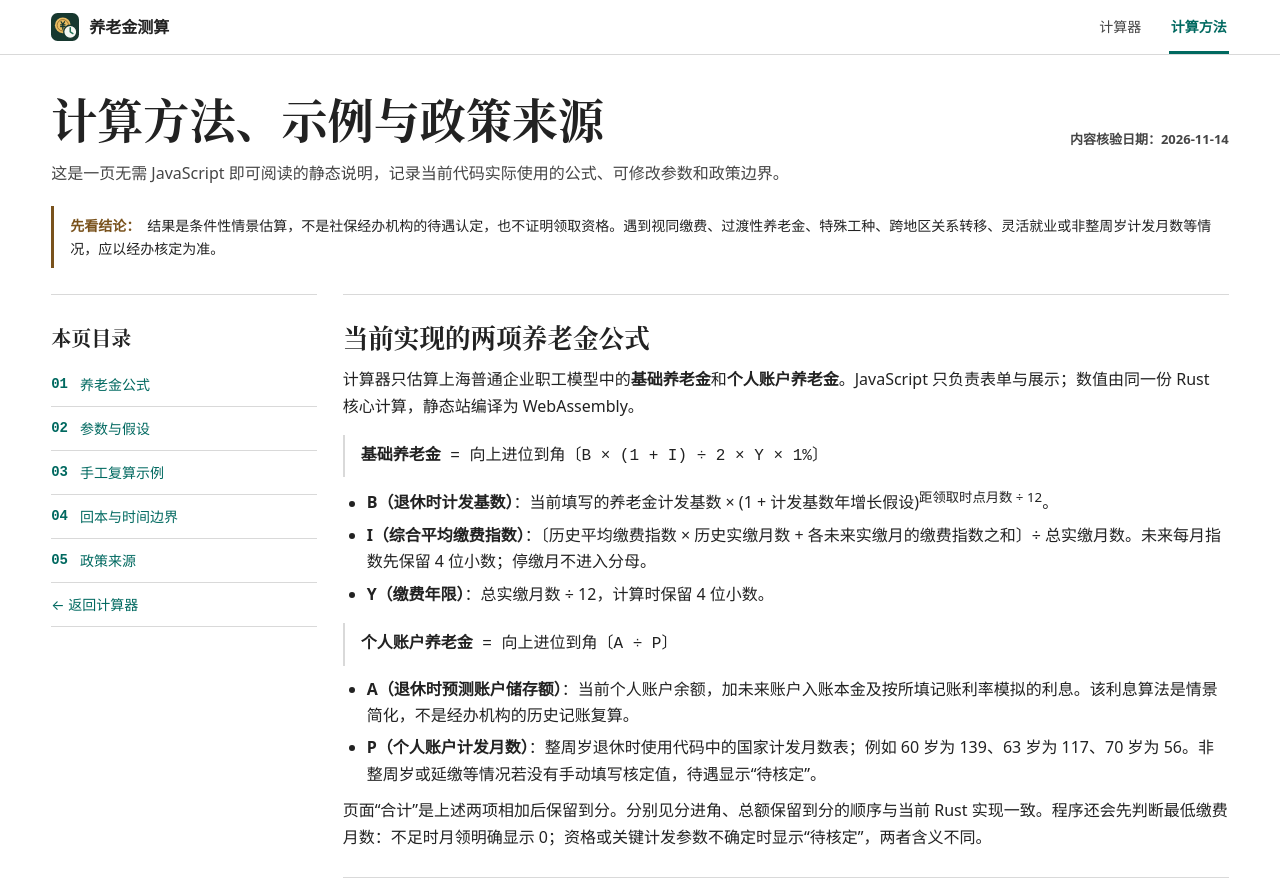
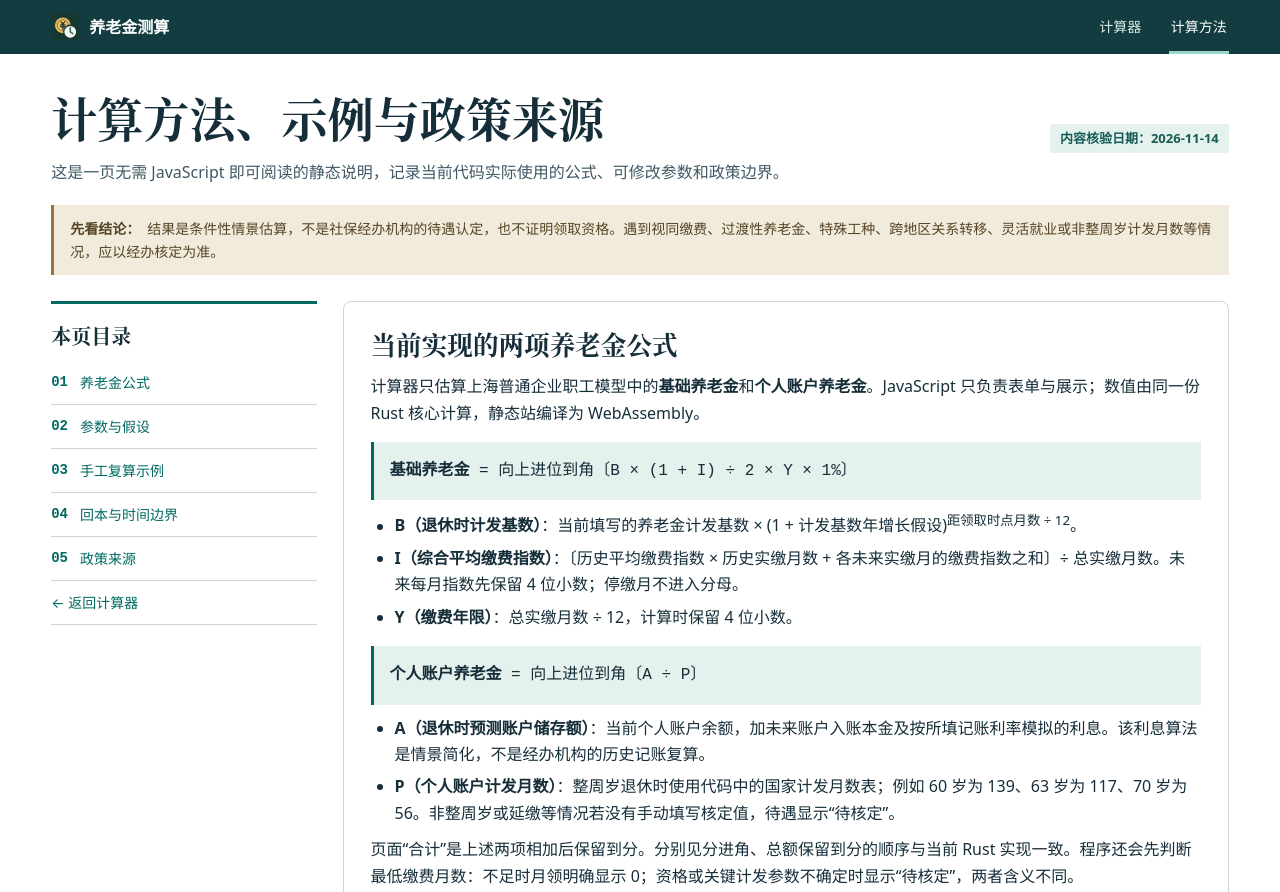
Before and after one commit to rothcold/pension-calculator, a website: page web/methodology/index.html in a window 1280 px wide. Shown: the top 892 px of the page. Drawn offline with Linux system fonts and the light colour scheme; files whose address does not match are found by name.

Commit message:
Limit white background to the page canvas

```diff
--- a/web/styles/teal.css
+++ b/web/styles/teal.css
@@ -1,19 +1,18 @@
 /* App theme. Alloy supplies the reset, container, focus ring and native control states. */
 :root {
   color-scheme: light;
-  --color-bg-base: #fff;
-  --color-bg-raised: var(--color-bg-base);
-  --color-bg-sunken: #f3f3f3;
-  --color-text-primary: #222;
-  --color-text-secondary: #454545;
-  --color-text-muted: #606060;
+  --color-bg-base: #f6f5ef;
+  --color-bg-raised: #fff;
+  --color-bg-sunken: #e9edeb;
+  --color-text-primary: #162e3a;
+  --color-text-secondary: #415864;
+  --color-text-muted: #526771;
   --color-primary-1: #006960;
-  --color-primary-hover: #004e49;
-  --color-focus-ring: var(--color-primary-1);
-  --color-border-strong: #777;
-  --color-border-subtle: #d9d9d9;
+  --color-focus-ring: #006960;
+  --color-border-strong: #81938f;
+  --color-border-subtle: #ced7d3;
   --color-red-1: #a02e2e;
-  --color-warning: #79521c;
+  --tint: #e5f1ec;
   --rule: 1px solid var(--color-border-subtle);
   --control-radius: 5px;
   --pad: clamp(18px, 2.1vw, 32px);
@@ -22,40 +21,40 @@
   --display: Georgia, "Songti SC", "Noto Serif CJK SC", SimSun, serif;
 }
 body { font-size: 16px; line-height: 1.65; overflow-wrap: anywhere; }
+body { background-color: #fff; }
 h1, h2, h3, legend { line-height: 1.35; }
 h1 { font: 700 clamp(32px, 3.6vw, 52px)/1.22 var(--display); text-wrap: balance; }
 h2 { font-size: clamp(21px, 2vw, 26px); }
 h3, legend { font-size: 17px; font-weight: 700; }
 small, .fine, .foot, #status, .section-top > span { font-size: 13px; color: var(--color-text-muted); }
 a { color: var(--color-primary-1); text-underline-offset: .22em; }
-a:hover, a:active { color: var(--color-primary-hover); }
+a:hover { color: #003f3c; }
 [hidden] { display: none !important; }
 .container-1320 { max-width: 1280px; padding-inline: clamp(16px, 4vw, 56px); }
 .skip-link { position: absolute; z-index: 1; top: 4px; left: 8px; padding: 10px 16px; background: white; transform: translateY(-160%); }
 .skip-link:focus { transform: none; }
-.mast { background: var(--color-bg-base); border-bottom: var(--rule); }
+.mast { color: white; background: #123c40; }
 .mast-inner, .mast nav, .brand, .mast a { display: flex; align-items: center; }
 .mast-inner { justify-content: space-between; min-height: 54px; gap: 12px; }
 .brand { gap: 10px; font-weight: 700; }
 .mast nav { align-self: stretch; gap: clamp(12px, 2vw, 28px); }
-.mast a { font-size: 14px; text-decoration: none; color: var(--color-text-secondary); border-bottom: 3px solid transparent; padding: 3px 2px 0; align-self: stretch; }
-.mast a[aria-current], .mast a:hover, .mast a:active { border-color: currentColor; color: var(--color-primary-1); }
-.mast a[aria-current] { font-weight: 700; }
-.mast a:focus-visible { outline-offset: -3px; }
+.mast a { font-size: 14px; text-decoration: none; color: #d9eae5; border-bottom: 3px solid transparent; padding: 3px 2px 0; align-self: stretch; }
+.mast a[aria-current], .mast a:hover { border-color: #99d8c5; color: white; }
+.mast a:focus-visible { outline-color: white; outline-offset: -3px; }
 .intro { display: flex; justify-content: space-between; align-items: center; gap: var(--gap); padding-block: clamp(24px, 3vw, 44px) 20px; }
 .subtitle { max-width: 48em; margin-top: 10px; color: var(--color-text-secondary); }
 .transport { display: flex; flex-direction: column; align-items: flex-end; }
 .transport a, .source-link, .foot a { display: inline-flex; align-items: center; min-height: 44px; font-size: 13px; }
-.badge { flex-shrink: 0; font-size: 13px; font-weight: 650; color: var(--color-text-secondary); }
-.notice { padding: 8px 16px; margin: 0 0 var(--gap); border-inline-start: 3px solid var(--color-warning); font-size: 14px; }
-.notice strong { margin-right: .5em; color: var(--color-warning); }
+.badge { flex-shrink: 0; font-size: 13px; font-weight: 650; color: #145c55; background: var(--tint); padding: 4px 10px; border-radius: 3px; }
+.notice { padding: 12px 16px; margin: 0 0 var(--gap); background: #f1ebdb; border-inline-start: 3px solid #95753a; color: #564526; font-size: 14px; }
+.notice strong { margin-right: .5em; }
 .notice a { display: inline-block; }
 .workspace { display: grid; grid-template-columns: minmax(0, 1.85fr) minmax(0, 1fr); grid-template-areas: 'form scope' 'results results'; gap: var(--gap); align-items: start; }
 #calculator { grid-area: form; }
 #scope { grid-area: scope; }
 #results { grid-area: results; }
-.sheet, .scope, .chapters { border-top: var(--rule); }
-.sheet, .scope { padding-block: var(--pad); }
+.sheet, .chapters { background: var(--color-bg-raised); border: var(--rule); border-radius: 8px; }
+.sheet { padding: var(--pad); }
 .section-top { display: flex; align-items: baseline; justify-content: space-between; flex-wrap: wrap; gap: 4px 12px; padding-bottom: 16px; border-bottom: var(--rule); margin-bottom: 20px; }
 .section-top h2 { display: inline-flex; align-items: baseline; gap: 12px; }
 .step, .contents span { color: var(--color-primary-1); font: 600 14px/1.3 ui-monospace, monospace; }
@@ -69,7 +68,6 @@ a:hover, a:active { color: var(--color-primary-hover); }
 .input-unit input { padding-right: 42px; }
 #calculator > .sheet > .grid .field { font-size: 20px; font-weight: 600; }
 .field:focus-visible { outline: 2px solid var(--color-focus-ring); outline-offset: 2px; box-shadow: none; }
-.field:disabled { border-color: var(--color-border-strong); }
 .unit { position: absolute; right: 12px; top: 50%; transform: translateY(-50%); color: var(--color-text-muted); font-size: 14px; pointer-events: none; }
 .checkbox { display: flex; align-items: center; gap: 8px; min-height: 44px; font-size: 14px; cursor: pointer; }
 .checkbox input { width: 18px; height: 18px; flex: none; accent-color: var(--color-primary-1); }
@@ -82,42 +80,41 @@ legend { width: 100%; border-bottom: var(--rule); padding: 4px 0 10px; margin-bo
 details > .fine { margin-bottom: 16px; }
 .actions { display: flex; gap: 8px 12px; align-items: center; flex-wrap: wrap; margin-top: 20px; }
 .button.primary { background-color: var(--color-primary-1); color: white; }
-.button.primary:hover:not(:disabled), .button.primary:active:not(:disabled) { background-color: var(--color-primary-hover); }
-.button.primary:disabled { color: var(--color-text-muted); background: var(--color-bg-sunken); border-color: var(--color-border-strong); }
+.button.primary:hover:not(:disabled) { background-color: #004e49; }
 .button.secondary { border-color: var(--color-border-strong); font-weight: 550; }
-.button.secondary:hover, .button.secondary:active { color: var(--color-primary-1); border-color: currentColor; }
+.button.secondary:hover { background-color: var(--color-bg-base); }
 #status { flex-basis: 100%; }
-.error { color: var(--color-red-1); border-inline-start: 3px solid; margin-top: 12px; padding: 12px; white-space: pre-wrap; }
+.error { color: var(--color-red-1); background: #fff2ee; border-left: 3px solid; margin-top: 12px; padding: 12px; white-space: pre-wrap; }
+.scope { border-top: 3px solid var(--color-primary-1); background: #e9efea; padding: var(--pad); }
 .scope h2, .prose h2, .contents strong, .chapters h2 { font-family: var(--display); }
-.scope h2 { font-size: 20px; }
+.scope h2 { font-size: 23px; }
 .scope h3 { margin: 16px 0 4px; font-size: 15px; }
 .scope p, .prose p { margin-top: 8px; color: var(--color-text-secondary); }
 .scope p { font-size: 14px; line-height: 1.7; }
-.empty { padding-block: 8px; }
+.empty { border-left: 3px solid var(--color-primary-1); padding: 8px 16px; }
 .empty strong { font-size: 19px; }
 .empty p, .summary { color: var(--color-text-secondary); font-size: 15px; }
 .summary { margin-bottom: 20px; }
 .cards { grid-template-columns: repeat(3, minmax(0, 1fr)); gap: 12px; }
 .card { border: var(--rule); padding: clamp(16px, 1.6vw, 24px); }
-.card.featured { border-top: 3px solid var(--color-primary-1); padding-top: calc(clamp(16px, 1.6vw, 24px) - 2px); }
-.amount { font-size: clamp(26px, 2.35vw, 36px); font-weight: 700; letter-spacing: -.03em; line-height: 1.4; margin-top: 14px; }
-.featured .amount { color: var(--color-primary-1); }
+.card.featured { background: #f1f7f4; border-top: 3px solid var(--color-primary-1); padding-top: calc(clamp(16px, 1.6vw, 24px) - 2px); }
+.amount { font-size: clamp(26px, 2.35vw, 36px); font-weight: 700; letter-spacing: -.03em; line-height: 1.4; color: var(--color-primary-1); margin-top: 14px; }
 .amount span { font-size: 14px; color: var(--color-text-muted); margin-left: 6px; }
 .breakdown, .facts, .reason { font-size: 13px; }
 .breakdown { color: var(--color-text-secondary); }
 .facts { border-block: var(--rule); padding-block: 10px; margin: 14px 0; }
 .facts div { display: grid; grid-template-columns: 1fr 1.05fr; gap: 12px; padding-block: 4px; }
 .facts div span:last-child { text-align: end; font-weight: 600; }
-.reason { margin-top: 10px; color: var(--color-warning); }
+.reason { margin-top: 10px; color: #74451e; }
 .table-wrap { overflow-x: auto; }
 #table-wrap, .result-notes { margin-top: 24px; }
 #table-wrap .fine { margin-bottom: 12px; }
 table { width: 100%; font-size: 14px; line-height: 1.55; }
 th, td { border-bottom: var(--rule); text-align: left; padding: 12px; vertical-align: top; }
-th { color: var(--color-text-secondary); background: var(--color-bg-sunken); }
+th { color: var(--color-text-secondary); background: #eef2ef; }
 #table-wrap table { min-width: 76rem; }
 #table-wrap td:nth-child(4) { font-weight: 700; }
-.result-notes { border-top: var(--rule); padding-top: 16px; font-size: 14px; }
+.result-notes { background: var(--color-bg-base); padding: 16px; font-size: 14px; }
 ul, ol { padding-left: 1.5em; }
 li + li { margin-top: 6px; }
 .prose { margin-top: 32px; border-top: var(--rule); padding-top: 24px; max-width: 52em; }
@@ -125,18 +122,20 @@ li + li { margin-top: 6px; }
 .foot p { max-width: 48em; }
 /* Methodology: a short index alongside a continuous, printable reading column. */
 .reader { display: grid; grid-template-columns: minmax(160px, .3fr) minmax(0, 1fr); gap: var(--gap); align-items: start; }
-.contents { border-top: var(--rule); padding-top: var(--pad); }
+.contents { border-top: 3px solid var(--color-primary-1); padding-top: 16px; }
 .contents strong { display: block; font-size: 20px; margin-bottom: 8px; }
 .contents a { display: flex; align-items: center; gap: 12px; min-height: 44px; border-bottom: var(--rule); font-size: 14px; text-decoration: none; }
 .contents a:hover { text-decoration: underline; }
+.chapters { padding-inline: var(--pad); }
 .chapters section { padding-block: var(--pad); }
 .chapters section + section { border-top: var(--rule); }
 .chapters p, .chapters ol, .chapters ul { margin-top: 10px; }
 .chapters h3 { margin-top: 20px; }
 .chapters .grid { gap: 12px; margin-top: 16px; }
 .chapters .card h3, .example h3 { margin: 0; }
-.formula, .example { padding: 8px 16px; margin-top: 16px; border-inline-start: 2px solid var(--color-border-subtle); }
+.formula, .example { padding: 16px; margin-top: 16px; border-left: 3px solid var(--color-primary-1); background: var(--tint); }
 .formula { font-family: ui-monospace, monospace; }
+.example { background: var(--color-bg-base); }
 .result { color: var(--color-primary-1); font-weight: 700; }
 .chapters .table-wrap { margin-top: 16px; }
 .source-title { width: 26%; }
```
